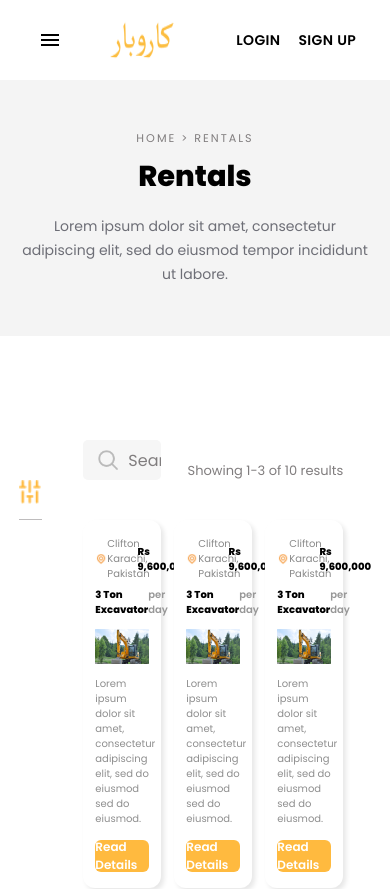
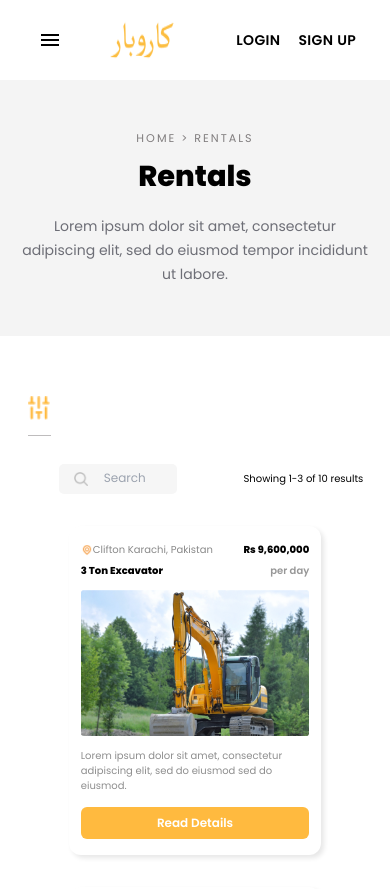
Before and after one commit to Hashir-Khan777/ME-P-Frontend, a React (Create React App) app: page /Rentals in a window 390 px wide. Shown: the top 889 px of the page. Built offline with nearby package versions, Linux system fonts and the light colour scheme.

Commit message:
rentals responsiveness fixed

```diff
--- a/src/pages/Rentals/index.js
+++ b/src/pages/Rentals/index.js
@@ -515,7 +515,7 @@ const Rentals = () => {
   return (
     <>
       <div className={styles.container}>
-        <div className="w-full bg-[#F4F4F4] flex flex-col justify-center items-center h-[16rem] mb-16">
+        <div className="w-full bg-[#F4F4F4] flex flex-col justify-center items-center h-[16rem] sm:mb-16 mb-0">
           <div className="text-[#807D7E] font-500 text-[0.7rem] items-center tracking-[2px]">{`HOME > RENTALS`}</div>
           <div className="text-[#000] font-700 text-[1.8rem] sm:text-[2rem] items-center mt-2 font-bold mb-2">
             Rentals
--- a/src/pages/Rentals/style.module.css
+++ b/src/pages/Rentals/style.module.css
@@ -12,13 +12,13 @@
     background-color: #fff;
     z-index: 1000;
     box-shadow: 0 0 10px rgba(0, 0, 0, 0.1);
-    overflow-y: auto;
+    /* overflow-y: auto; */
 }
 
 @media (max-width: 800px) {
-    .sidebarMobile {
+    /* .sidebarMobile {
       display: none;
-    }
+    } */
   }
 
 .closeIcon {
@@ -45,7 +45,6 @@
 }
 
 .text1 {
-    color: #807D7E;
     font-weight: 500;
     font-size: small;
     text-align: center;
@@ -133,11 +132,9 @@
     border: none;
     padding-left: 45px;
     border-radius: 5px;
-    color: #807D7E;
 }
 
 .searchInput::placeholder {
-    color: #807D7E;
     font-size: medium;
 }
 
@@ -235,7 +232,6 @@
 }
 
 .showFilterDivTwo div {
-    color: #807D7E;
     font-size: medium;
     font-weight: 600;
     margin-top: 20px;
@@ -252,7 +248,6 @@
 }
 
 .showFilterDivThree div {
-    color: #807D7E;
     font-size: medium;
     font-weight: 600;
 }
@@ -280,7 +275,6 @@
 
 .searchMainDiv span {
     font-size: small;
-    color: #807D7E;
 }
 
 .paginationDiv {
@@ -358,3 +352,67 @@
     cursor: pointer;
     font-size: 12px;
 }
+
+/* Media Queries for Tablet and Mobile */
+@media (max-width: 1024px) {
+    .secondDiv {
+        flex-direction: column;
+        padding-top: 20px;
+    }
+
+    .secondDivSecond {
+        width: 100%;
+        padding: 0 15px;
+        margin-top: 20px;
+    }
+
+    .searchDiv {
+        width: 30%;
+    }
+
+    .sidebarMobile {
+        width: 30%;
+    }
+
+}
+
+@media (max-width: 768px) {
+    .mapMainDiv {
+        flex-direction: column;
+    }
+    .readDetailsCard{
+        margin-bottom: 2rem;
+        width: 75%;
+    }
+    .sidebarMobile {
+        width: 40%;
+    }
+    .searchInput {
+        height: 30px;
+        font-size: 10px;
+    }
+
+    .searchInput::placeholder {
+        font-size: 12px;
+    }
+    .searchImg {
+        width: 14px;
+        height: 14px;
+    }
+    .searchDiv {
+        width: 35%;
+    }
+    .searchMainDiv {
+        position: relative;
+    }
+    .searchMainDiv span {
+        font-size: 10px;
+    }
+    .searchDiv{
+        position: relative;
+        left: 2rem;
+        top: 0.5rem;
+    }
+
+
+}
```
